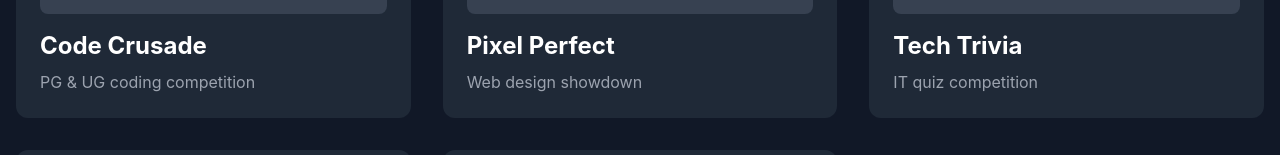
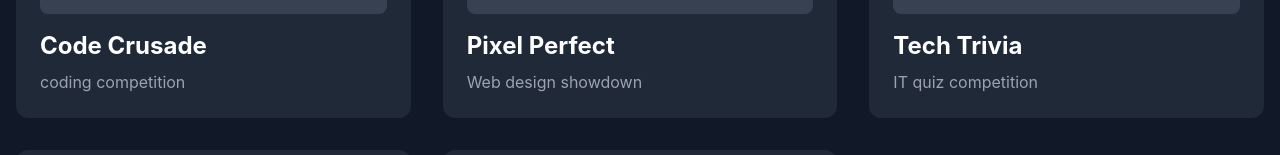
Before and after one commit to theabhishekbhujang/codexplorers_fest, a React (Vite) app in the folder client/: page / in a window 1280 px wide. Shown: the part 1226-1381 px from the top of the page. Built offline with nearby package versions, Linux system fonts and the light colour scheme.

Commit message:
Update EventsGrid.jsx

```diff
--- a/client/src/components/EventsGrid.jsx
+++ b/client/src/components/EventsGrid.jsx
@@ -6,7 +6,7 @@ const events = [
     id: 1,
     name: 'Code Crusade',
     category: 'coding',
-    description: 'PG & UG coding competition',
+    description: 'coding competition',
     type: ['PG', 'UG']
   },
   {
```
